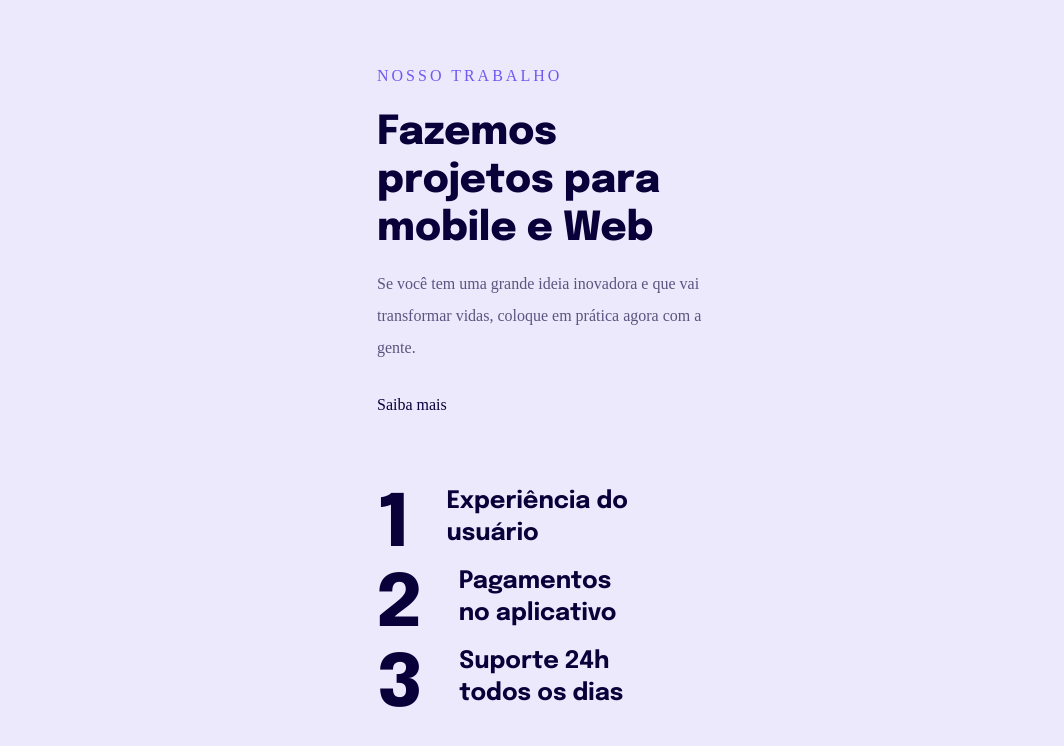
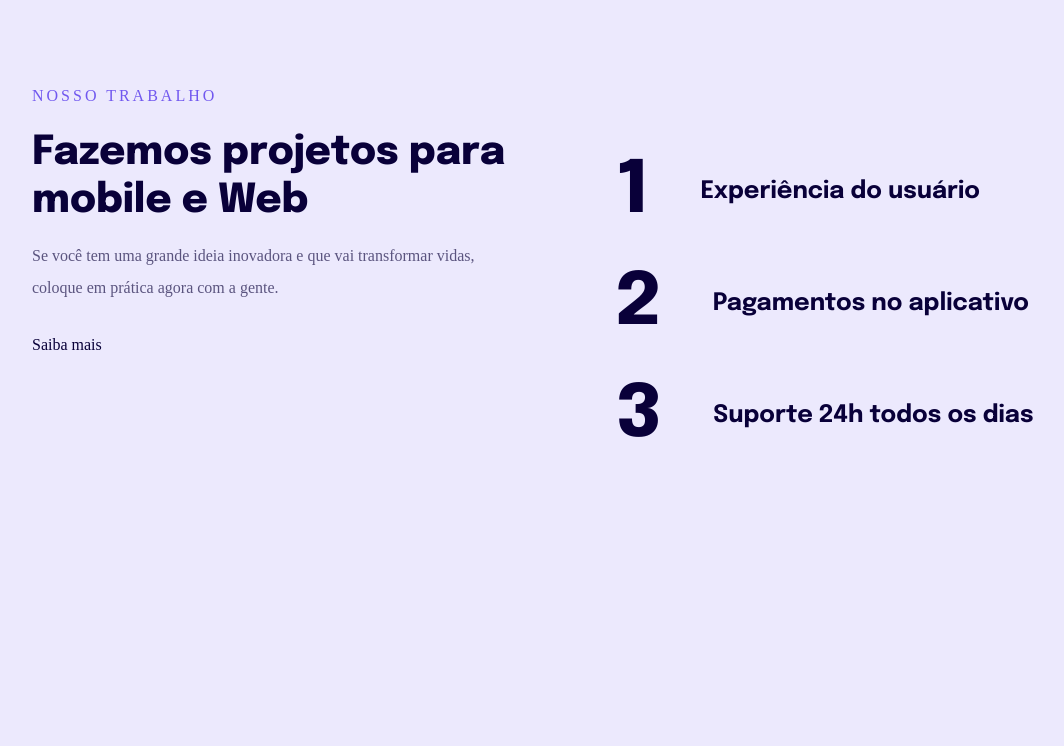
Before and after one commit to fernando-ruans/Introducao-a-Responsividade, a plain HTML site: page index.html in a window 1280 px wide. Shown: the whole page, without its empty margins (98-1162 px from the left). Drawn offline with Linux system fonts and the light colour scheme.

Commit message:
Criando versão Desktop.

```diff
--- a/index.html
+++ b/index.html
@@ -14,12 +14,13 @@
 </head>
 <body>
     <main>
+        <div>
         <p>Nosso Trabalho</p>
         <h1>Fazemos projetos para
             mobile e Web</h1>
             <p>Se você tem uma grande ideia inovadora e que vai transformar vidas, coloque em prática agora com a gente.</p>
             <a href="#">Saiba mais</a>
-
+        </div>
         <ul>
             <li><span>1</span> Experiência do usuário</li>
             <li><span>2</span> Pagamentos no aplicativo</li>
--- a/style.css
+++ b/style.css
@@ -79,6 +79,10 @@ ul li {
 
 }
 
+ul li + li {
+    margin-top: 3.2rem;
+}
+
 ul li span {
     font-weight: 800;
     font-family: 'Epilogue', sans-serif;
@@ -88,3 +92,26 @@ ul li span {
 
     color: #090039;
 }
+
+@media(min-width: 700px) {
+    body {
+        padding: 8rem;
+    }
+
+    main {
+        max-width: 1020px;
+        display: flex;
+        gap: 10rem;
+    }
+    main > div {
+        max-width: 484px;
+    }
+
+    ul li {
+        gap: 5.3rem;
+        max-width: 450px;
+        align-items: center;
+    }
+
+
+}
```
